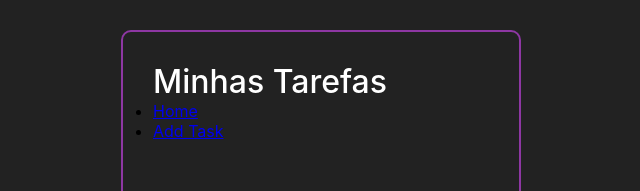
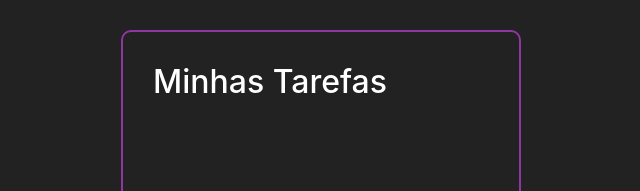
Before and after one commit to camillamendess/ToDoList-ReactProject, a React (Create React App) app: page / in a window 1280 px wide. Shown: the top 191 px of the page, without its empty margins (319-959 px from the left). Built offline with nearby package versions, Linux system fonts and the light colour scheme; the HTML template or start-up script is replaced by a standard one.

Commit message:
Initial commit

```diff
--- a/src/App.jsx
+++ b/src/App.jsx
@@ -1,41 +1,38 @@
 import React, { useState } from "react";
-import { v4 as uuidv4 } from "uuid";
-import { BrowserRouter as Router, Route, Link } from "react-router-dom";
-import { HashLink } from "react-router-hash-link";
+import {v4 as uuidv4} from 'uuid';
+import { BrowserRouter as Router, Route } from "react-router-dom";
 
 import "./App.css";
 
 import Tasks from "./components/Tasks";
 import AddTask from "./components/AddTask";
 import Header from "./components/Header";
-import TaskDetails from "./components/TaskDetails";
 
 const App = () => {
+
   const [tasks, setTasks] = useState([
     {
       id: "1",
       title: "Estudar Programação",
-      completed: false,
+      completed: true,
     },
     {
       id: "2",
       title: "Ler livros",
-      completed: true,
+      completed: false,
     },
   ]);
 
   const handleTaskRemove = (taskId) => {
-    const newTasks = tasks.filter((task) => task.id !== taskId);
+    const newTasks = tasks.filter(task => task.id !== taskId);
     setTasks(newTasks);
-  };
+  }
 
   const handleTaskClick = (taskId) => {
     const newTasks = tasks.map((task) => {
-      if (task.id === taskId)
-        return {
-          ...task,
-          completed: !task.completed,
-        };
+      if(task.id === taskId) return {
+        ...task, completed: !task.completed
+      }
       return task;
     });
     setTasks(newTasks);
@@ -43,12 +40,11 @@ const App = () => {
 
   const handleTaskAddition = (taskTitle) => {
     const newTasks = [
-      ...tasks,
-      {
+      ...tasks, {
         title: taskTitle,
         id: uuidv4(),
         completed: false,
-      },
+      }
     ];
     setTasks(newTasks);
   };
@@ -57,33 +53,14 @@ const App = () => {
     <Router>
       <div className="container">
         <Header />
-        <ul>
-          <li>
-            <Link to="/ToDoList-projetoReact">Home</Link>
-          </li>
-          <li>
-            <HashLink smooth to="/ToDoList-projetoReact#add-task">
-              Add Task
-            </HashLink>
-          </li>
-        </ul>
-        <Route
-          path="/ToDoList-projetoReact"
-          exact
-          render={() => (
-            <>
-              <div id="add-task">
-                <AddTask handleTaskAddition={handleTaskAddition} />
-              </div>
-              <Tasks
-                tasks={tasks}
-                handleTaskClick={handleTaskClick}
-                handleTaskRemove={handleTaskRemove}
-              />
-            </>
-          )}
+        <Route path="/ToDoList-projetoReact" exact render={() => (
+          <>
+            <AddTask handleTaskAddition={handleTaskAddition} />
+            <Tasks tasks={tasks}
+            handleTaskClick={handleTaskClick} handleTaskRemove= {handleTaskRemove} />
+          </>
+        )}
         />
-        <Route path="/task/:taskTitle" exact component={TaskDetails} />
       </div>
     </Router>
   );
--- a/src/components/Task.jsx
+++ b/src/components/Task.jsx
@@ -1,14 +1,8 @@
 import React from 'react';
-import { CgClose, CgInfo } from "react-icons/cg"
-import { useHistory } from 'react-router-dom/cjs/react-router-dom.min';
+import { CgClose } from "react-icons/cg"
 import "./Task.css";
 
 const Task = ({ task, handleTaskClick, handleTaskRemove}) => {
-  const history = useHistory();
-
-  const handleTaskDetailsClick = () => {
-    history.push(`/${task.title}`)
-  }
 
   return (
     <div className="task-container" style={task.completed ? {borderLeft: "6px solid #8e37a3" } : {} }
@@ -21,9 +15,6 @@ const Task = ({ task, handleTaskClick, handleTaskRemove}) => {
         <button className="remove-task-button" onClick={() => handleTaskRemove(task.id)}>
           <CgClose />
         </button>
-        <button className="see-details-task-button" onClick={handleTaskDetailsClick}>
-          <CgInfo />
-        </button>
       </div>
     </div>
   )
```
